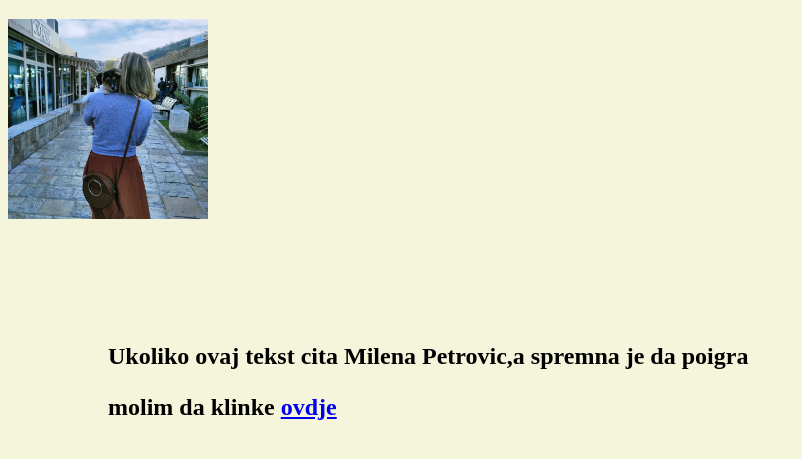
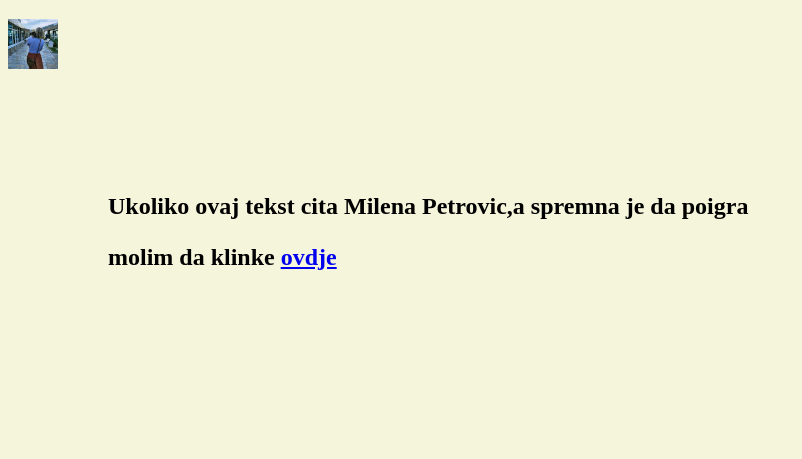
Before and after one commit to Nikicode1/miki1, a plain HTML site: page index.html in a window 1280 px wide. Shown: the part 61-520 px from the top of the page, without its empty margins (0-802 px from the left). Drawn offline with Linux system fonts and the light colour scheme; files that its build step writes are made by us from their sources; a web font is replaced by a local one.

Commit message:
Update bravo.css

```diff
--- a/bravo.css
+++ b/bravo.css
@@ -3,8 +3,8 @@ h1 {
     text-align: center;
 }
 
-img{ size: 100px;
-   width: 200px;
+img{ size: 50px;
+   width: 50px;
 }
 
  html{
```
